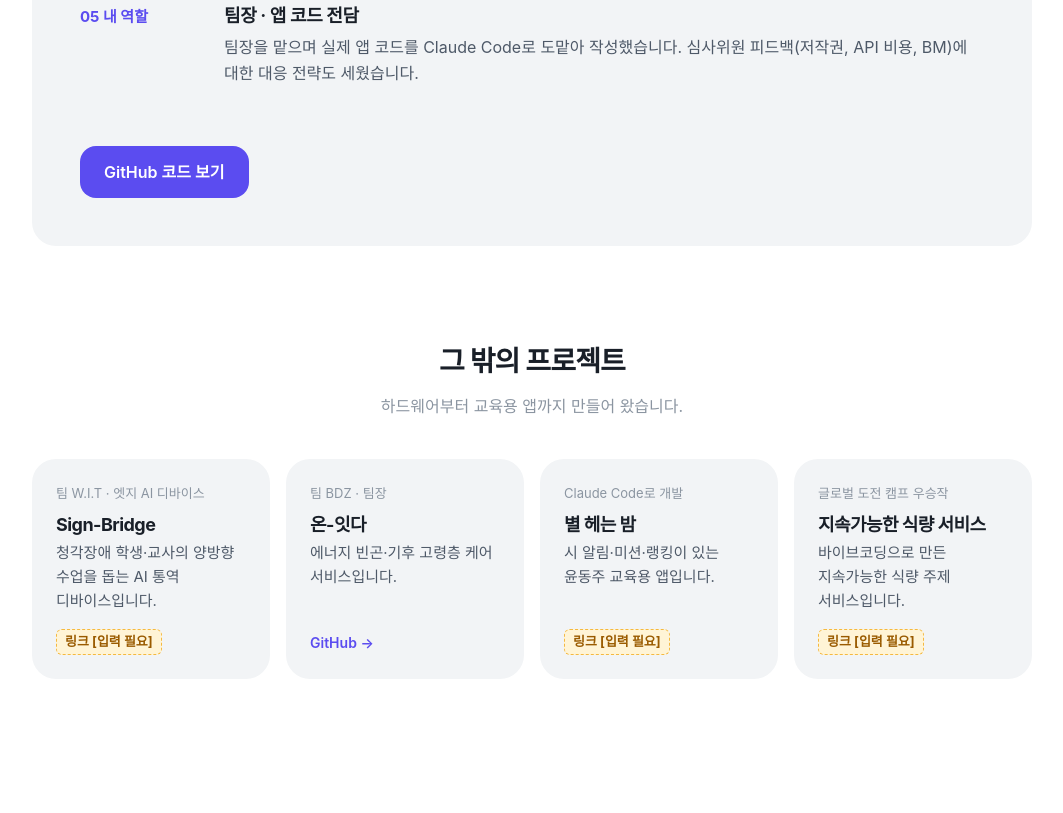
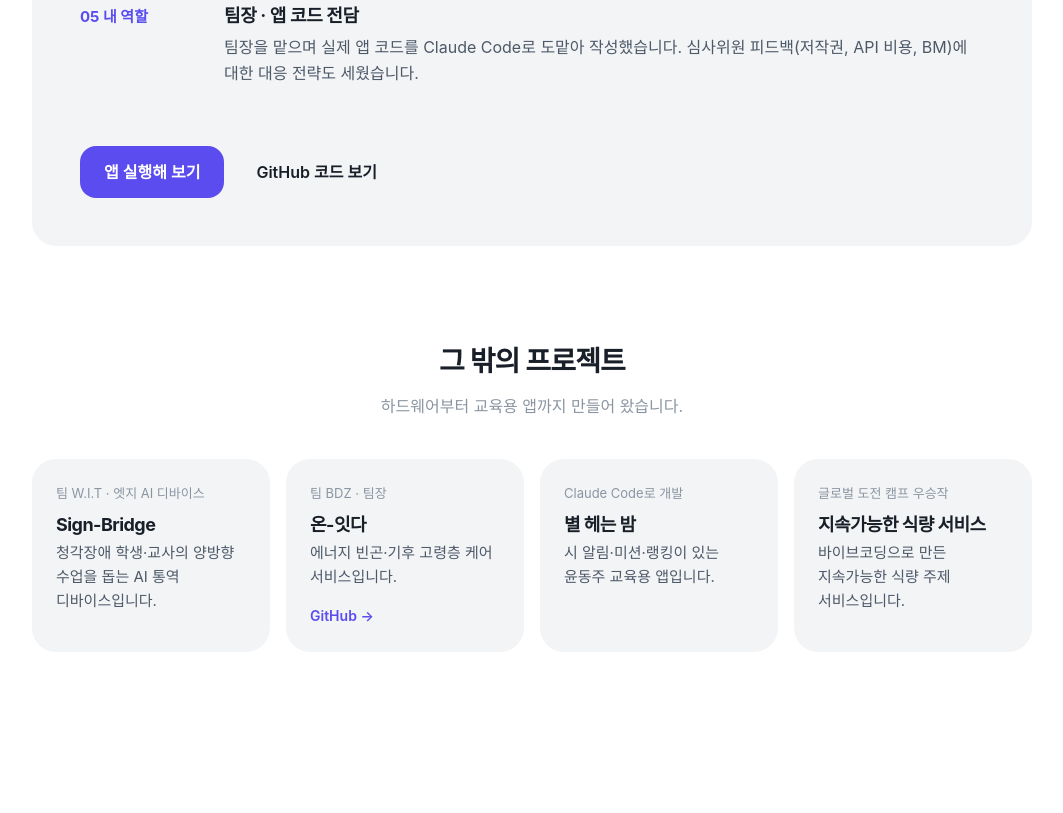
Before and after one commit to woobin0724/woobin0724.github.io, a plain HTML site: page ogq.html in a window 1280 px wide. Shown: the part 10907-11720 px from the top of the page, without its empty margins (108-1171 px from the left). Drawn offline with Linux system fonts and the light colour scheme; a web font is replaced by a local one.

Commit message:
Add Streamlit app link; drop project-link and interview-date placeholders
Co-Authored-By: Claude Opus 5.5 <noreply@anthropic.com>
Claude-Session: https://claude.ai/code/session_015A9APQwJX3xSvb65KdNWJ2

```diff
--- a/ogq.html
+++ b/ogq.html
@@ -796,7 +796,8 @@
           </ol>
 
           <div class="mp-actions">
-            <a class="btn" href="https://github.com/woobin0724/EMP-AI-JOB-PASS-Finder" target="_blank" rel="noopener">GitHub 코드 보기</a>
+            <a class="btn" href="https://emp-ai-job-pass-finder-design-v2.streamlit.app/?page=login" target="_blank" rel="noopener">앱 실행해 보기</a>
+            <a class="btn ghost" href="https://github.com/woobin0724/EMP-AI-JOB-PASS-Finder" target="_blank" rel="noopener">GitHub 코드 보기</a>
           </div>
         </article>
 
@@ -808,7 +809,6 @@
               <div class="team">팀 W.I.T · 엣지 AI 디바이스</div>
               <h4>Sign-Bridge</h4>
               <p>청각장애 학생·교사의 양방향 수업을 돕는 AI 통역 디바이스입니다.</p>
-              <span class="link"><span class="todo">링크 [입력 필요]</span></span>
             </div>
             <div class="card reveal" style="--d:.05s">
               <div class="team">팀 BDZ · 팀장</div>
@@ -820,13 +820,11 @@
               <div class="team">Claude Code로 개발</div>
               <h4>별 헤는 밤</h4>
               <p>시 알림·미션·랭킹이 있는 윤동주 교육용 앱입니다.</p>
-              <span class="link"><span class="todo">링크 [입력 필요]</span></span>
             </div>
             <div class="card reveal" style="--d:.15s">
               <div class="team">글로벌 도전 캠프 우승작</div>
               <h4>지속가능한 식량 서비스</h4>
               <p>바이브코딩으로 만든 지속가능한 식량 주제 서비스입니다.</p>
-              <span class="link"><span class="todo">링크 [입력 필요]</span></span>
             </div>
           </div>
         </div>
@@ -864,7 +862,7 @@
           <li class="reveal">
             <span class="when">2026.11 · 현재</span>
             <h4>면접 일정 확정, 면접 준비 중</h4>
-            <p>학교 선생님과 함께 면접을 준비하고 있습니다. <span class="todo">면접 날짜 [입력 필요]</span></p>
+            <p>학교 선생님과 함께 면접을 준비하고 있습니다.</p>
           </li>
         </ul>
       </div>
@@ -936,6 +934,9 @@
           <a class="reveal" href="https://woobin0724.github.io/" target="_blank" rel="noopener">
             <div><div class="t">포트폴리오 사이트</div><div class="u">woobin0724.github.io</div></div><span class="go" aria-hidden="true">→</span>
           </a>
+          <a class="reveal" href="https://emp-ai-job-pass-finder-design-v2.streamlit.app/?page=login" target="_blank" rel="noopener">
+            <div><div class="t">AI Job Pass Finder 앱</div><div class="u">emp-ai-job-pass-finder-design-v2.streamlit.app</div></div><span class="go" aria-hidden="true">→</span>
+          </a>
           <a class="reveal" href="https://github.com/woobin0724" target="_blank" rel="noopener">
             <div><div class="t">GitHub</div><div class="u">github.com/woobin0724</div></div><span class="go" aria-hidden="true">→</span>
           </a>
```
